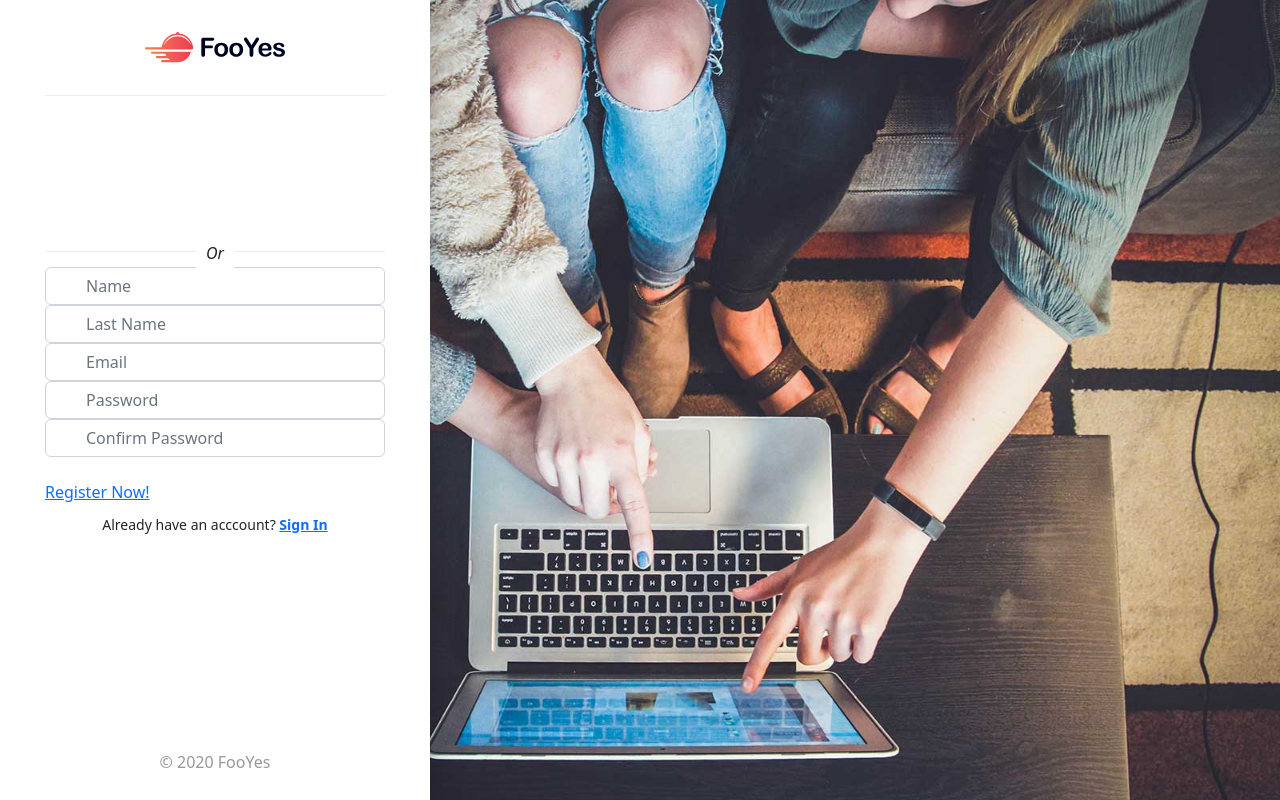
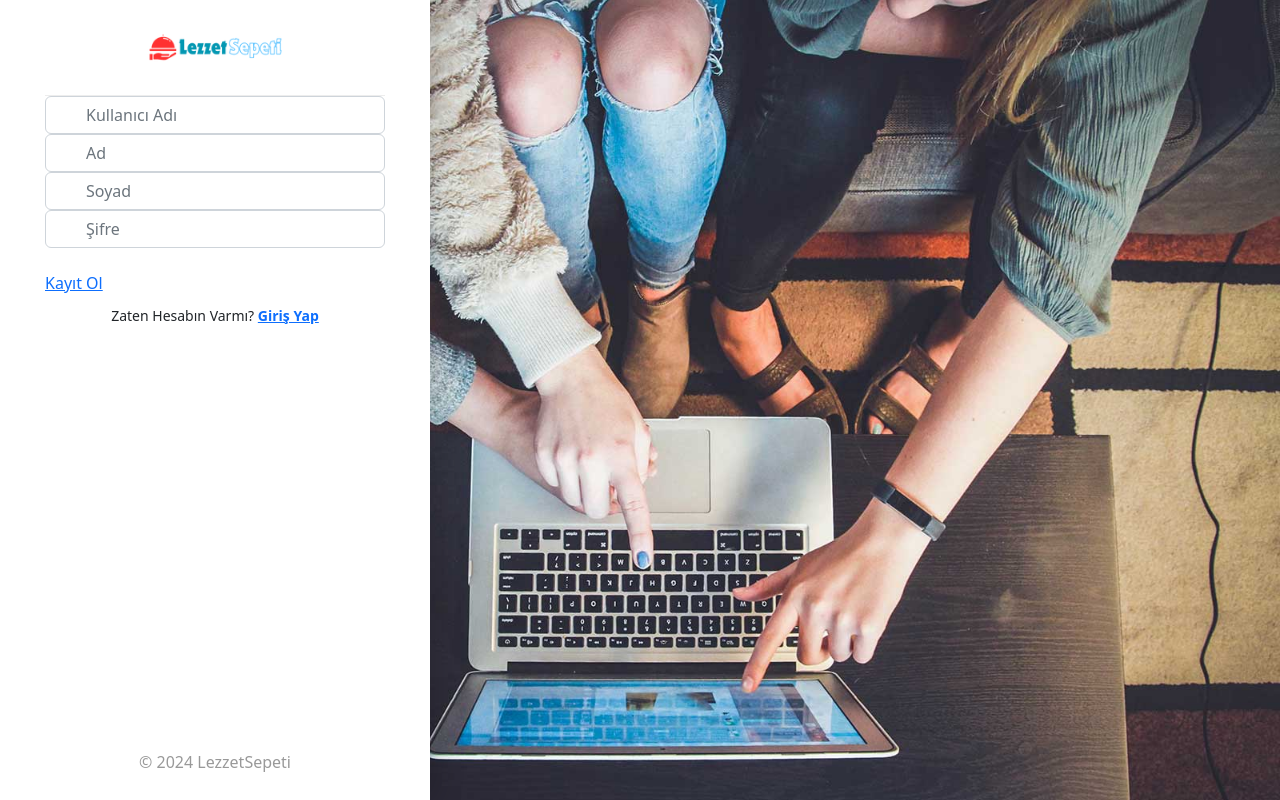
Before and after one commit to mehmet-selcuk-duz/restoran, a PHP site: page /register.php in a window 1280 px wide. Run offline with PHP 8.4, Linux system fonts and the light colour scheme; some libraries are stand-ins or nearby versions.

Commit message:
Add files via upload

```diff
--- a/cart.php
+++ b/cart.php
@@ -1,5 +1,10 @@
 <?php
 require_once "header.php";
+
+if (!isset($_SESSION['username'])) {
+	echo "Giriş Yapman Gerekli";
+	exit();
+}
 
 $basket_query = $pdo->prepare("
     SELECT b.quantity, b.id, f.name, f.price
--- a/register.php
+++ b/register.php
@@ -4,9 +4,8 @@
 <head>
     <meta charset="utf-8">
     <meta name="viewport" content="width=device-width, initial-scale=1">
-    <meta name="description" content="FooYes - Quality delivery or takeaway food">
     <meta name="author" content="Ansonika">
-    <title>FooYes - Quality delivery or takeaway food</title>
+    <title>LezzetSepeti - Kayıt Ol</title>
 
     <link rel="shortcut icon" href="img/favicon.ico" type="image/x-icon">
     <link rel="apple-touch-icon" type="image/x-icon" href="img/apple-touch-icon-57x57-precomposed.png">
@@ -31,39 +30,31 @@
 	<div id="register">
 		<aside>
 			<figure>
-				<a href="index.html"><img src="img/logo_sticky.svg" width="140" height="35" alt=""></a>
+				<a href="index.html"><img src="img/logo.png" width="140" height="35" alt=""></a>
 			</figure>
-			<div class="access_social">
-					<a href="#0" class="social_bt facebook">Register with Facebook</a>
-					<a href="#0" class="social_bt google">Register with Google</a>
-				</div>
-            <div class="divider"><span>Or</span></div>
-			<form method="post" action="msd.php">
+			<form id="kayit" method="post" action="system/function.php">
 				<div class="form-group">
-					<input class="form-control" type="text" placeholder="Name">
+					<input class="form-control" type="text" name="username" placeholder="Kullanıcı Adı">
 					<i class="icon_pencil-edit"></i>
 				</div>
 				<div class="form-group">
-					<input class="form-control" type="text" placeholder="Last Name">
+					<input class="form-control" type="text" name="name" placeholder="Ad">
 					<i class="icon_pencil-edit"></i>
 				</div>
 				<div class="form-group">
-					<input class="form-control" type="email" placeholder="Email">
-					<i class="icon_mail_alt"></i>
+					<input class="form-control" type="text" name="surname" placeholder="Soyad">
+					<i class="icon_pencil-edit"></i>
 				</div>
 				<div class="form-group">
-					<input class="form-control" type="password" id="password1" placeholder="Password">
-					<i class="icon_lock_alt"></i>
-				</div>
-				<div class="form-group">
-					<input class="form-control" type="password" id="password2" placeholder="Confirm Password">
+					<input class="form-control" type="password" name="password" placeholder="Şifre">
 					<i class="icon_lock_alt"></i>
 				</div>
 				<div id="pass-info" class="clearfix"></div>
-				<a href="#0" class="btn_1 gradient full-width">Register Now!</a>
-				<div class="text-center mt-2"><small>Already have an acccount? <strong><a href="#0">Sign In</a></strong></small></div>
+                <input type="hidden" name="islem" value="register">
+				<a href="#" onclick="document.getElementById('kayit').submit();" class="btn_1 gradient full-width">Kayıt Ol</a>
+				<div class="text-center mt-2"><small>Zaten Hesabın Varmı? <strong><a href="login.php">Giriş Yap</a></strong></small></div>
 			</form>
-			<div class="copy">© 2020 FooYes</div>
+			<div class="copy">© 2024 LezzetSepeti</div>
 		</aside>
 	</div>
 
```
Also changed, not shown: login.php (+6 -5 lines).
